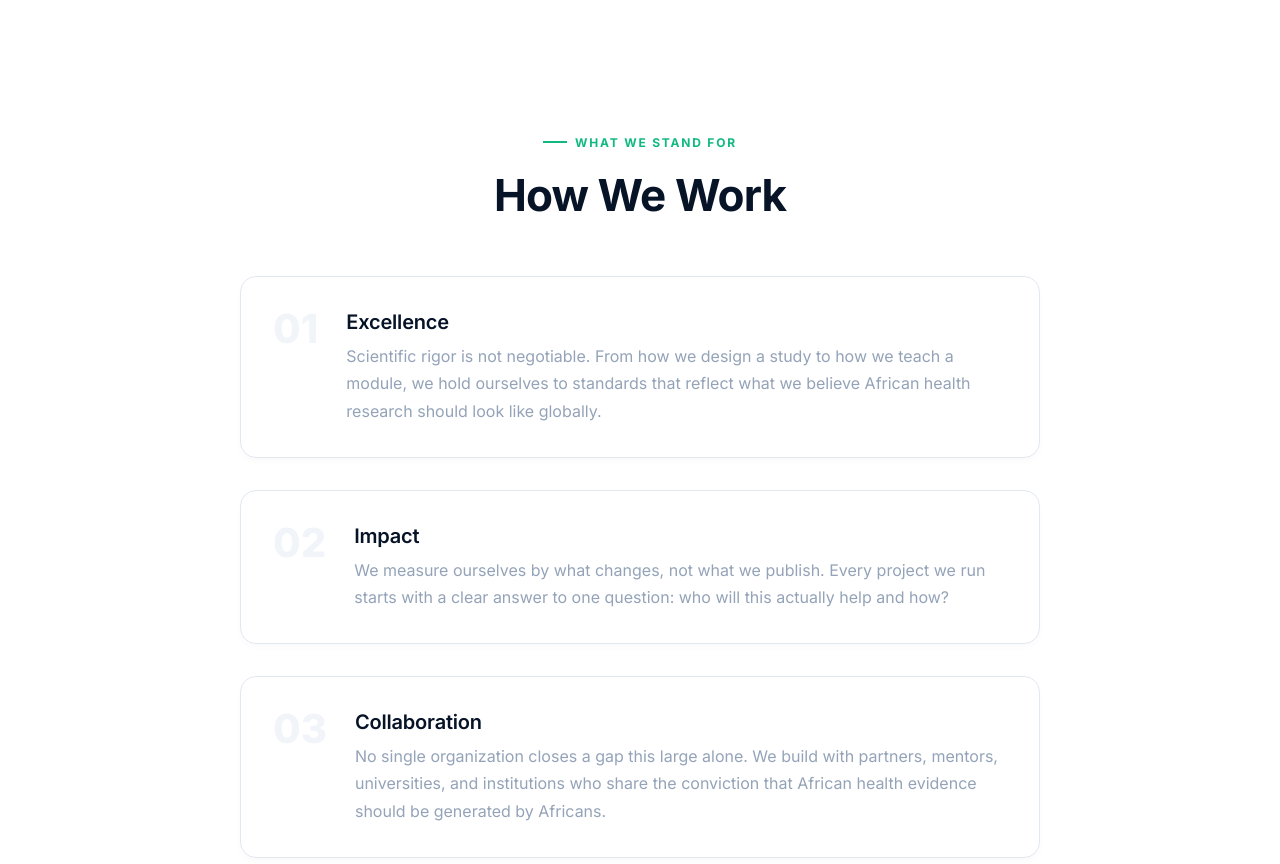
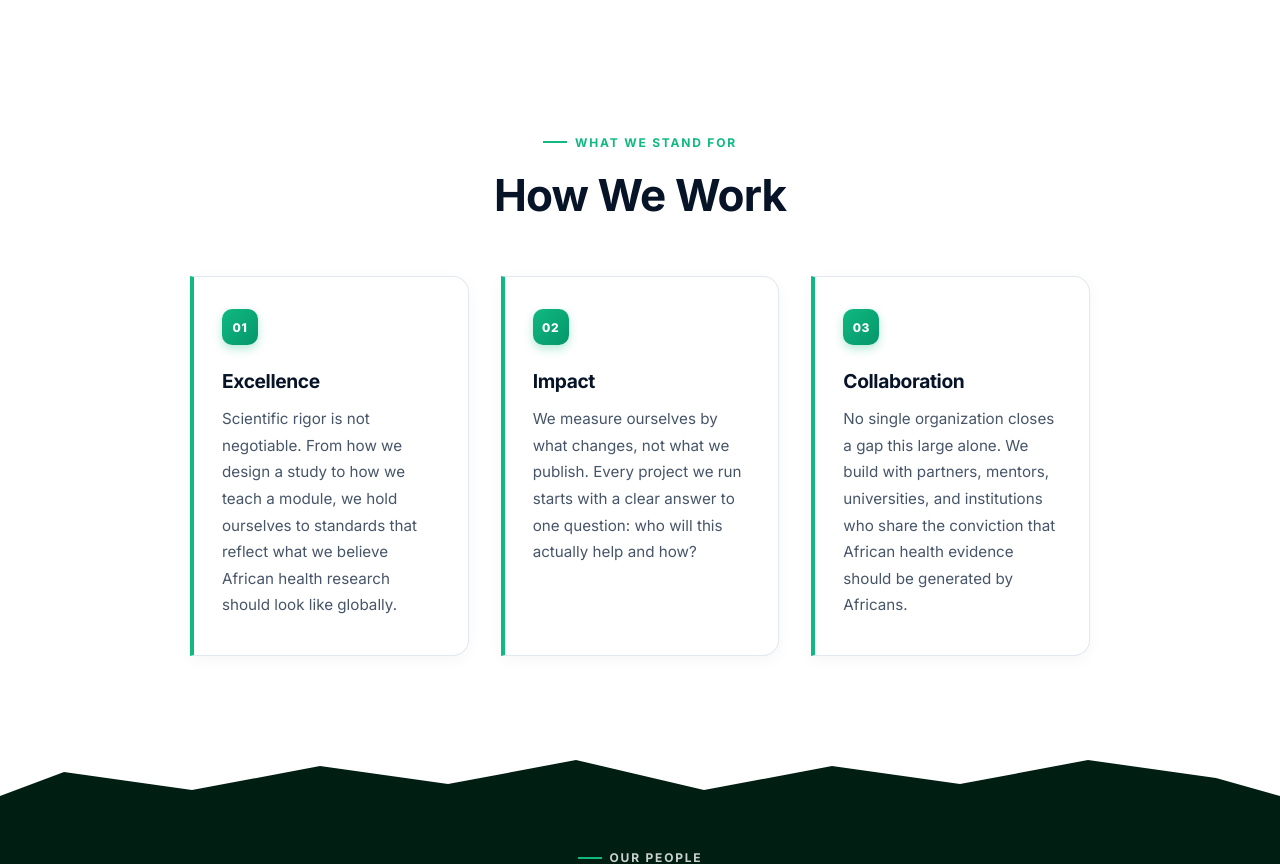
Before and after one commit to handsomemedia1/EPIX-initiative, a Next.js app: page /about in a window 1280 px wide. Shown: the part 3045-3909 px from the top of the page. Built offline with nearby package versions, Linux system fonts and the light colour scheme.

Commit message:
style: redesign values cards with emerald badges and 3-column grid

```diff
--- a/src/app/about/about.module.css
+++ b/src/app/about/about.module.css
@@ -331,63 +331,99 @@
 }
 
 .valuesWrapper {
-  max-width: 800px;
+  max-width: 900px;
   margin: 0 auto;
 }
 
-.valuesWrapper h2 {
+.valuesWrapper .sectionHeader h2 {
   color: var(--bg-primary);
 }
 
+/* 3-column grid on desktop, stacked on mobile */
 .valuesList {
-  display: flex;
-  flex-direction: column;
-  gap: 2rem;
+  display: grid;
+  grid-template-columns: 1fr;
+  gap: 1.5rem;
+}
+
+@media (min-width: 768px) {
+  .valuesList {
+    grid-template-columns: repeat(3, 1fr);
+    gap: 2rem;
+  }
 }
 
 .valueItem {
   display: flex;
-  gap: 1rem;
-  align-items: flex-start;
-  padding: 1.5rem;
+  flex-direction: column;
+  padding: 2rem 1.75rem 2.25rem;
   background: white;
-  border: 1px solid #E2E8F0;
-  border-radius: var(--radius-md);
-  transition: all 0.3s ease;
-  box-shadow: 0 4px 6px rgba(0, 0, 0, 0.02);
+  /* Vivid emerald left accent border */
+  border-left: 4px solid var(--accent-green);
+  border-top: 1px solid #E2E8F0;
+  border-right: 1px solid #E2E8F0;
+  border-bottom: 1px solid #E2E8F0;
+  border-radius: 0 var(--radius-md) var(--radius-md) 0;
+  transition: all 0.3s cubic-bezier(0.25, 0.46, 0.45, 0.94);
+  box-shadow: 0 4px 16px rgba(0, 0, 0, 0.04);
+  position: relative;
+  overflow: hidden;
 }
 
-@media (min-width: 480px) {
-  .valueItem {
-    gap: 1.75rem;
-    padding: 2rem;
-  }
+/* Subtle background shimmer on hover */
+.valueItem::before {
+  content: '';
+  position: absolute;
+  top: 0;
+  left: 0;
+  width: 100%;
+  height: 100%;
+  background: linear-gradient(135deg, rgba(16, 185, 129, 0.03) 0%, transparent 60%);
+  opacity: 0;
+  transition: opacity 0.3s ease;
+  pointer-events: none;
 }
 
 .valueItem:hover {
-  border-color: var(--accent-green);
-  box-shadow: 0 10px 20px rgba(0, 0, 0, 0.05);
-  transform: translateX(4px);
+  box-shadow: 0 12px 32px rgba(16, 185, 129, 0.12);
+  transform: translateY(-4px);
+  border-left-color: #059669;
 }
 
+.valueItem:hover::before {
+  opacity: 1;
+}
+
+/* Numbered badge */
 .valueNum {
-  font-size: 2.5rem;
+  display: inline-flex;
+  align-items: center;
+  justify-content: center;
+  width: 36px;
+  height: 36px;
+  background: linear-gradient(135deg, #10B981, #059669);
+  color: white;
+  font-size: 0.75rem;
   font-weight: 800;
-  color: #F1F5F9;
-  line-height: 1;
+  border-radius: 10px;
+  letter-spacing: 0.05em;
+  margin-bottom: 1.5rem;
   flex-shrink: 0;
+  box-shadow: 0 4px 10px rgba(16, 185, 129, 0.3);
 }
 
 .valueText h3 {
-  margin-bottom: 0.5rem;
+  margin-bottom: 0.75rem;
   color: var(--bg-primary);
-  font-size: 1.25rem;
+  font-size: 1.2rem;
+  font-weight: 700;
+  letter-spacing: -0.02em;
 }
 
 .valueText p {
-  font-size: 1rem;
-  color: var(--text-secondary);
-  line-height: 1.7;
+  font-size: 0.95rem;
+  color: #475569;
+  line-height: 1.75;
 }
 
 /* ── Team & CTA (Deep Green) ── */
```
